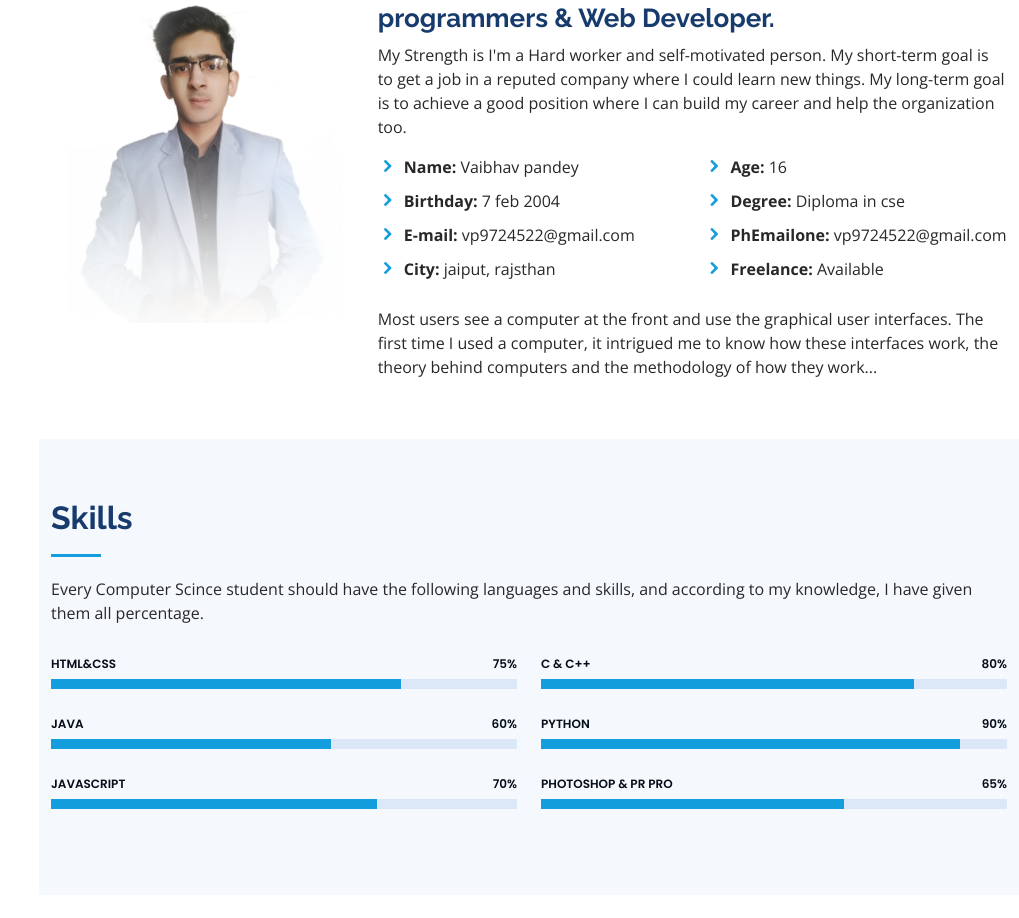
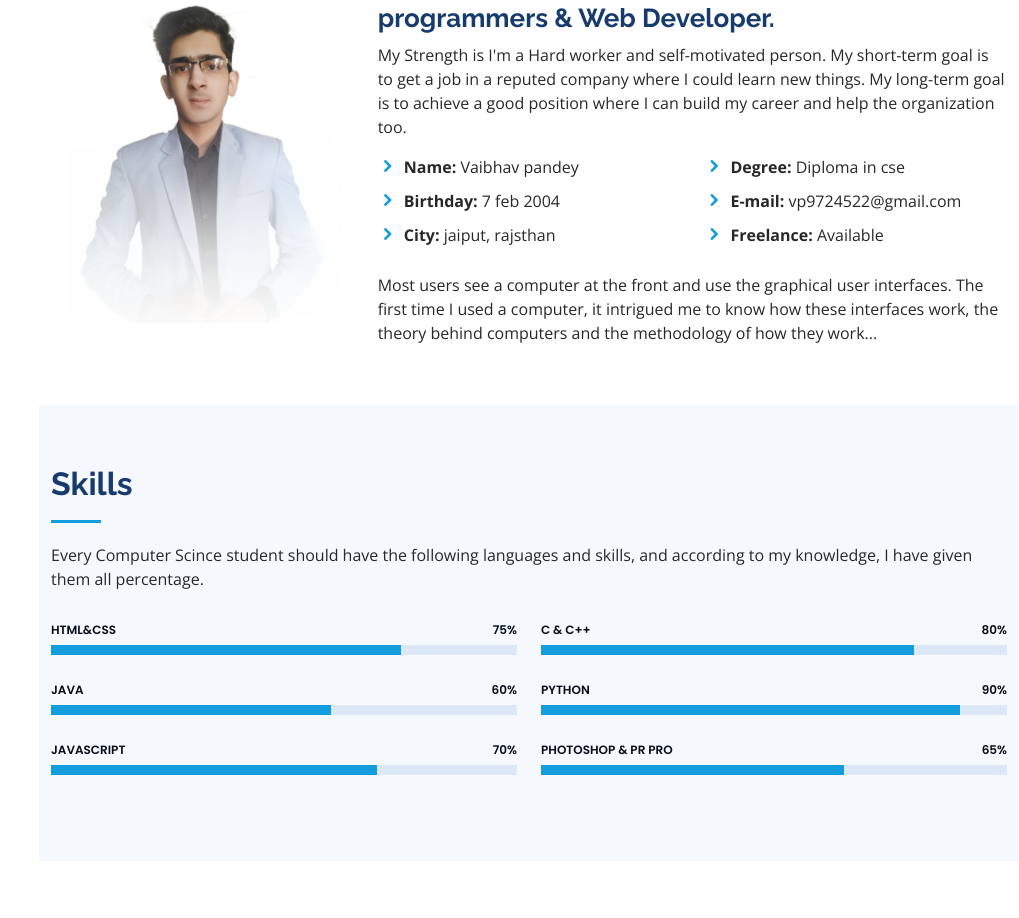
Before and after one commit to vaibhav348/vaibhav.github.io, a plain HTML site: page index.html in a window 1280 px wide. Shown: the part 1037-1955 px from the top of the page, without its empty margins (261-1280 px from the left). Drawn offline with nearby package versions, Linux system fonts and the light colour scheme.

Commit message:
Update index.html

```diff
--- a/index.html
+++ b/index.html
@@ -105,15 +105,13 @@
                 <ul>
                   <li><i class="icofont-rounded-right"></i> <strong>Name:</strong> Vaibhav pandey</li>
                   <li><i class="icofont-rounded-right"></i> <strong>Birthday:</strong> 7 feb 2004 </li>
-                  <li><i class="icofont-rounded-right"></i> <strong>E-mail:</strong> vp9724522@gmail.com</li>
                   <li><i class="icofont-rounded-right"></i> <strong>City:</strong>  jaiput, rajsthan</li>
                 </ul>
               </div>
               <div class="col-lg-6">
                 <ul>
-                  <li><i class="icofont-rounded-right"></i> <strong>Age:</strong> 16</li>
                   <li><i class="icofont-rounded-right"></i> <strong>Degree:</strong> Diploma in cse</li>
-                  <li><i class="icofont-rounded-right"></i> <strong>PhEmailone:</strong> vp9724522@gmail.com</li>
+                  <li><i class="icofont-rounded-right"></i> <strong>E-mail:</strong> vp9724522@gmail.com</li>
                   <li><i class="icofont-rounded-right"></i> <strong>Freelance:</strong> Available</li>
                 </ul>
               </div>
```
